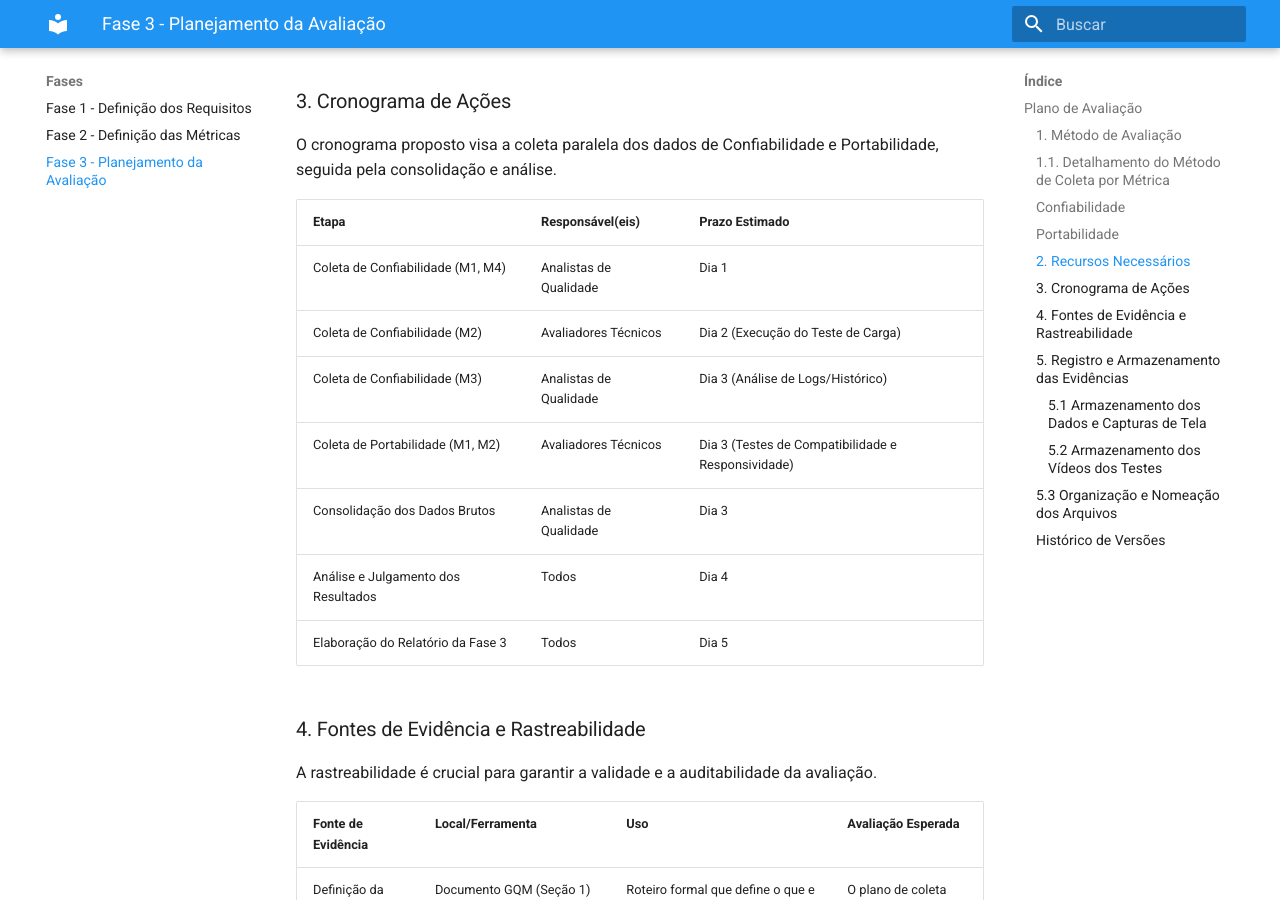
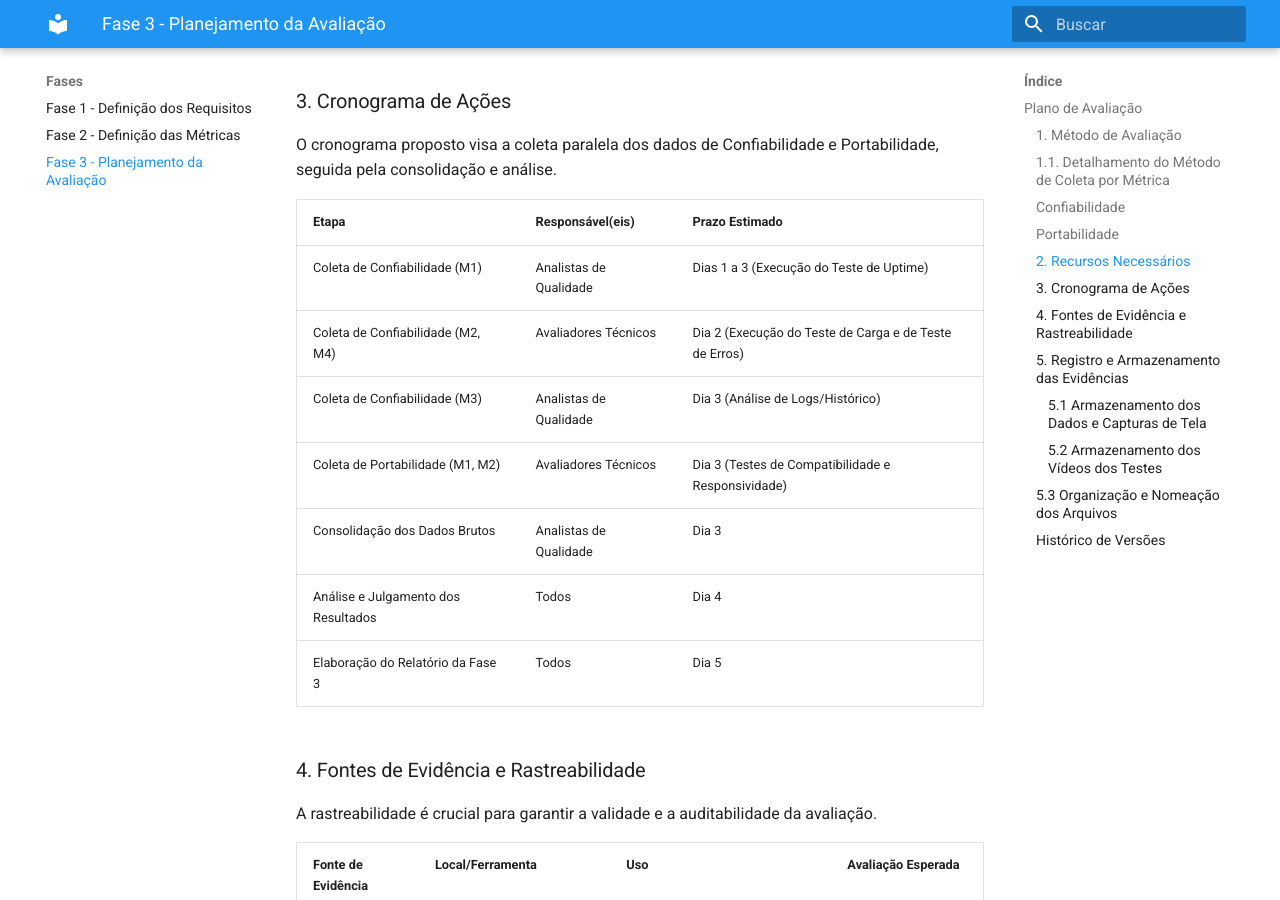
Before and after one commit to FCTE-Qualidade-de-Software-1/2025-2_T02_FRANCES-ALLEN, an MkDocs documentation site: the page built from docs/fase3.md, in a window 1280 px wide and 900 px high, scrolled down 3098 px. Built offline with MkDocs 1.6.1 and Material for MkDocs 9.7.7, drawn with Linux system fonts in a browser that asks for light colours.

Commit message:
cronograma

```diff
--- a/docs/fase3.md
+++ b/docs/fase3.md
@@ -54,8 +54,8 @@ O cronograma proposto visa a coleta paralela dos dados de Confiabilidade e Porta
 
 | Etapa                                   | Responsável(eis)        | Prazo Estimado                               |
 |----------------------------------------|--------------------------|----------------------------------------------|
-| Coleta de Confiabilidade (M1, M4)      | Analistas de Qualidade   | Dia 1           |
-| Coleta de Confiabilidade (M2)          | Avaliadores Técnicos     | Dia 2 (Execução do Teste de Carga)          |
+| Coleta de Confiabilidade (M1)      | Analistas de Qualidade   | Dias 1 a 3 (Execução do Teste de Uptime)           |
+| Coleta de Confiabilidade (M2, M4)          | Avaliadores Técnicos     | Dia 2 (Execução do Teste de Carga e de Teste de Erros)          |
 | Coleta de Confiabilidade (M3)          | Analistas de Qualidade   | Dia 3 (Análise de Logs/Histórico)         |
 | Coleta de Portabilidade (M1, M2)       | Avaliadores Técnicos     | Dia 3 (Testes de Compatibilidade e Responsividade) |
 | Consolidação dos Dados Brutos          | Analistas de Qualidade   | Dia 3                                       |
```
